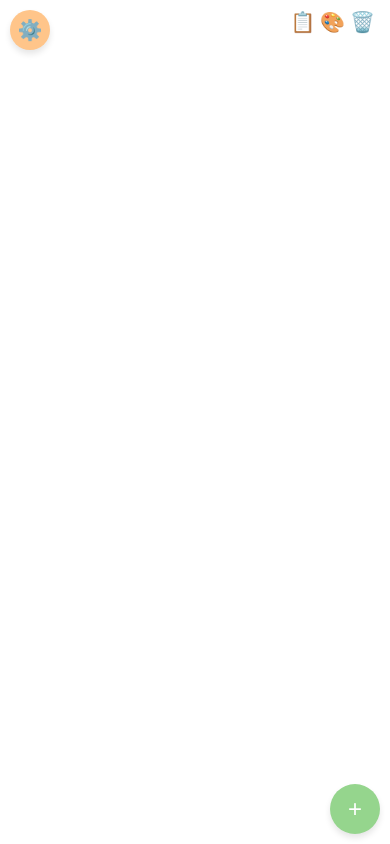
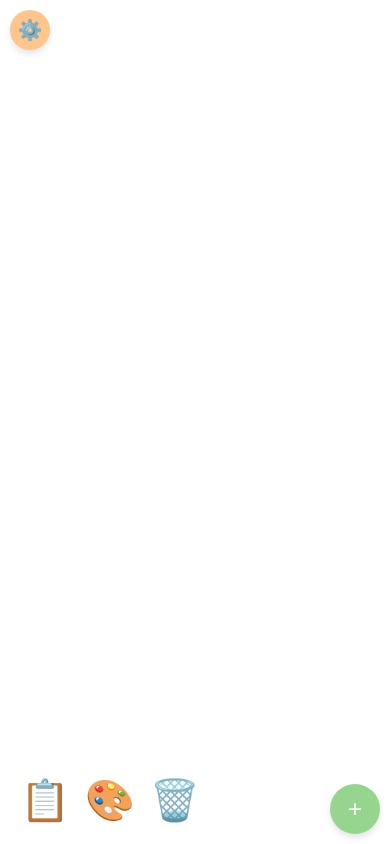
Before and after one commit to stick-y-notes/stickynotes, a website built with Parcel: page src/app.html in a window 390 px wide. Built offline with nearby package versions, Linux system fonts and the light colour scheme.

Commit message:
Update stickynotes_container.css

```diff
--- a/src/css/app/stickynotes_container.css
+++ b/src/css/app/stickynotes_container.css
@@ -27,19 +27,7 @@
 }
 
 
-/* note_options */
-.note_options {
-    position: fixed;
-    top: 10px;
-    right: 15px;
-    display: flex;
-    gap: 5px;
-    cursor: pointer;
-    z-index: 5;
-  }
-  .note_options div:hover {
-    opacity: 0.7;
-  }
+
 
 
 
@@ -66,3 +54,36 @@
 #stickynotes_container .orange {
   background-color: var(--color-orange);
 }
+
+
+
+
+/* note_options */
+.note_options {
+  position: fixed;
+  top: 10px;
+  right: 15px;
+  bottom: auto;
+  left: auto;
+  display: flex;
+  gap: 5px;
+  cursor: pointer;
+  z-index: 5;
+}
+.note_options div:hover {
+  opacity: 0.7;
+}
+
+/* Mobile responsive styles */
+@media screen and (max-width: 768px) {
+  .note_options {
+    top: auto;
+    bottom: 20px;
+    right: auto;
+    left: 20px;
+    gap: 15px;
+  }
+  .note_options div {
+    font-size: 40px;
+  }
+}
```
